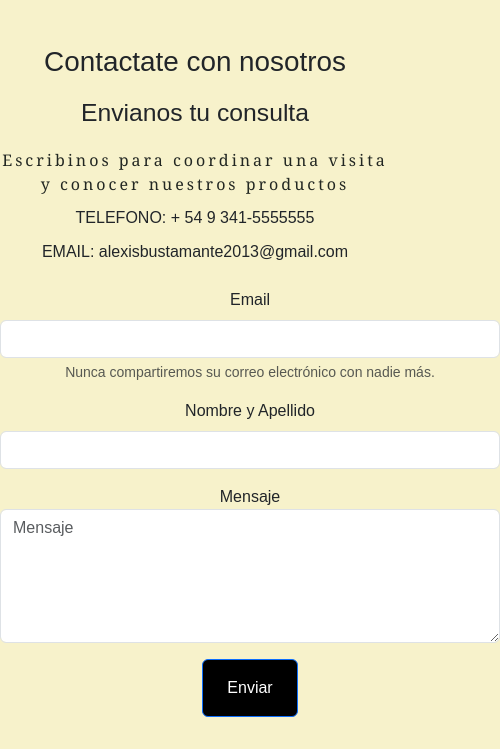
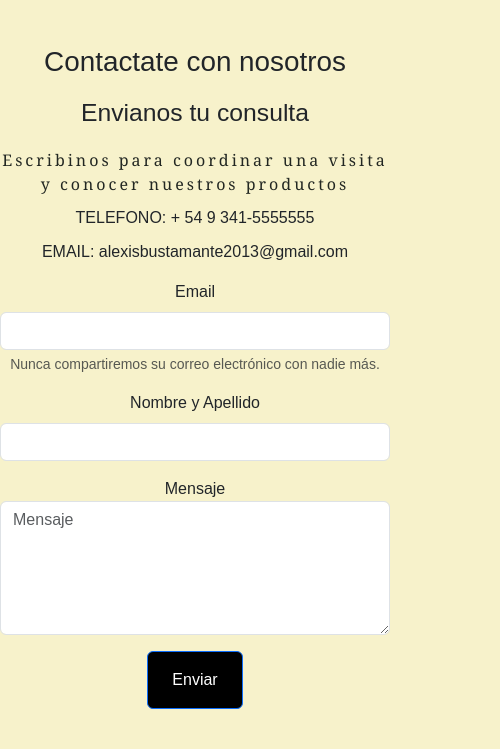
Before and after one commit to Alexis-busta74/MaxiMates-Rosario, a website: page pages/contacto.html in a window 390 px wide. Shown: the part 209-958 px from the top of the page, 500 px wide, since content can reach past the window. Drawn offline with Linux system fonts and the light colour scheme.

Commit message:
arreglo de codigos

```diff
--- a/pages/contacto.html
+++ b/pages/contacto.html
@@ -63,7 +63,7 @@
           <li> EMAIL: alexisbustamante2013@gmail.com </li>
       </ul>
 
-      <form class="formu-cont mt-4">
+      <form class="mb-4">
           <div class="email mb-3">
               <label for="exampleInputEmail1" class="form-label">Email</label>
               <input type="email" class="form-control" id="exampleInputEmail1" aria-describedby="emailHelp">
--- a/styles/style.css
+++ b/styles/style.css
@@ -168,11 +168,6 @@ ol {
     letter-spacing: 4px;
 }
 
-.formu-cont {
-    width: 500px;
-    justify-content: center;
-}
-
 .button-span {
     background-color: #000000;
     padding: 16px 24px;
@@ -319,12 +314,6 @@ ol {
         margin-left: 50px;
     }
 
-
-    .formu-cont {
-        width: 500px;
-        justify-content: center;
-    }
-
     .footer {
         padding: 30px;
         flex-direction: column;
```
